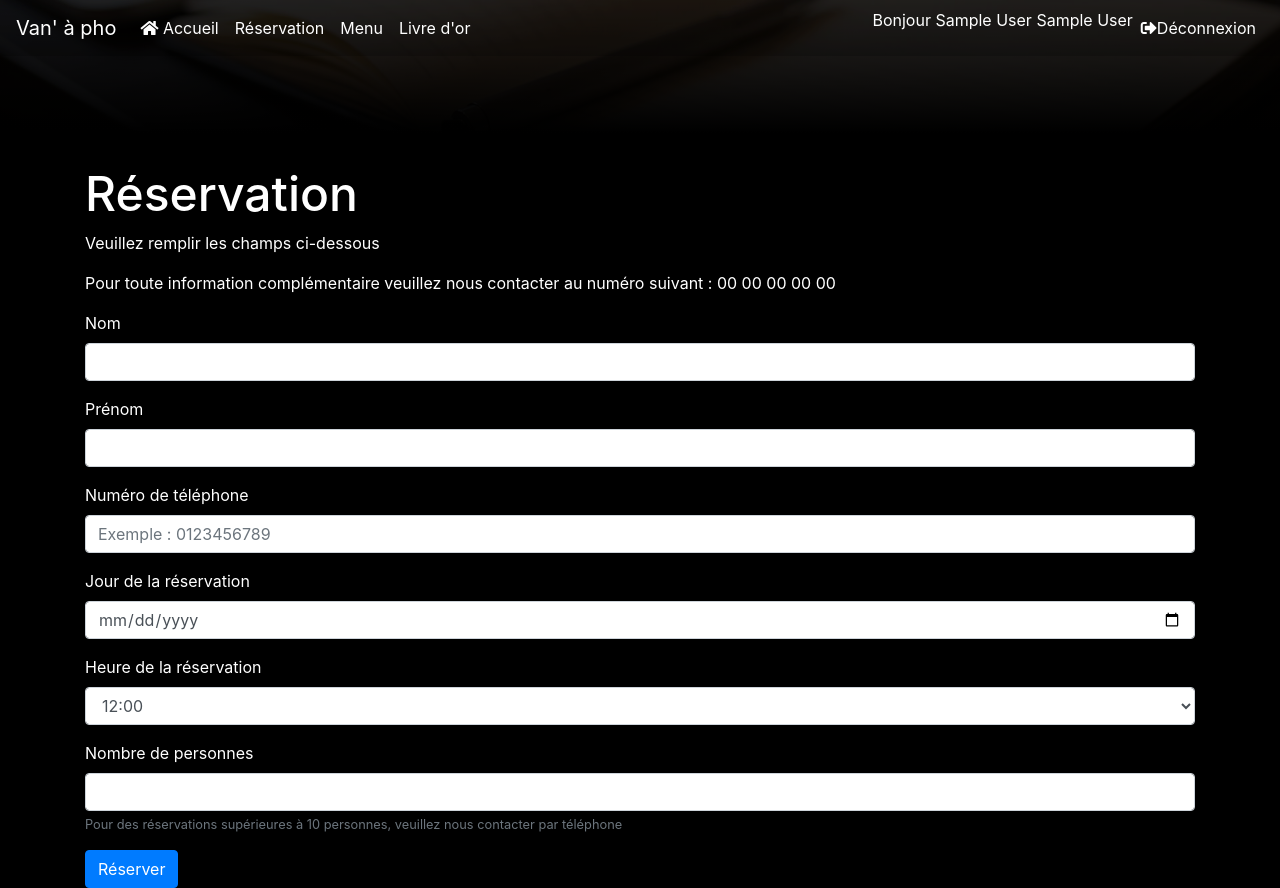
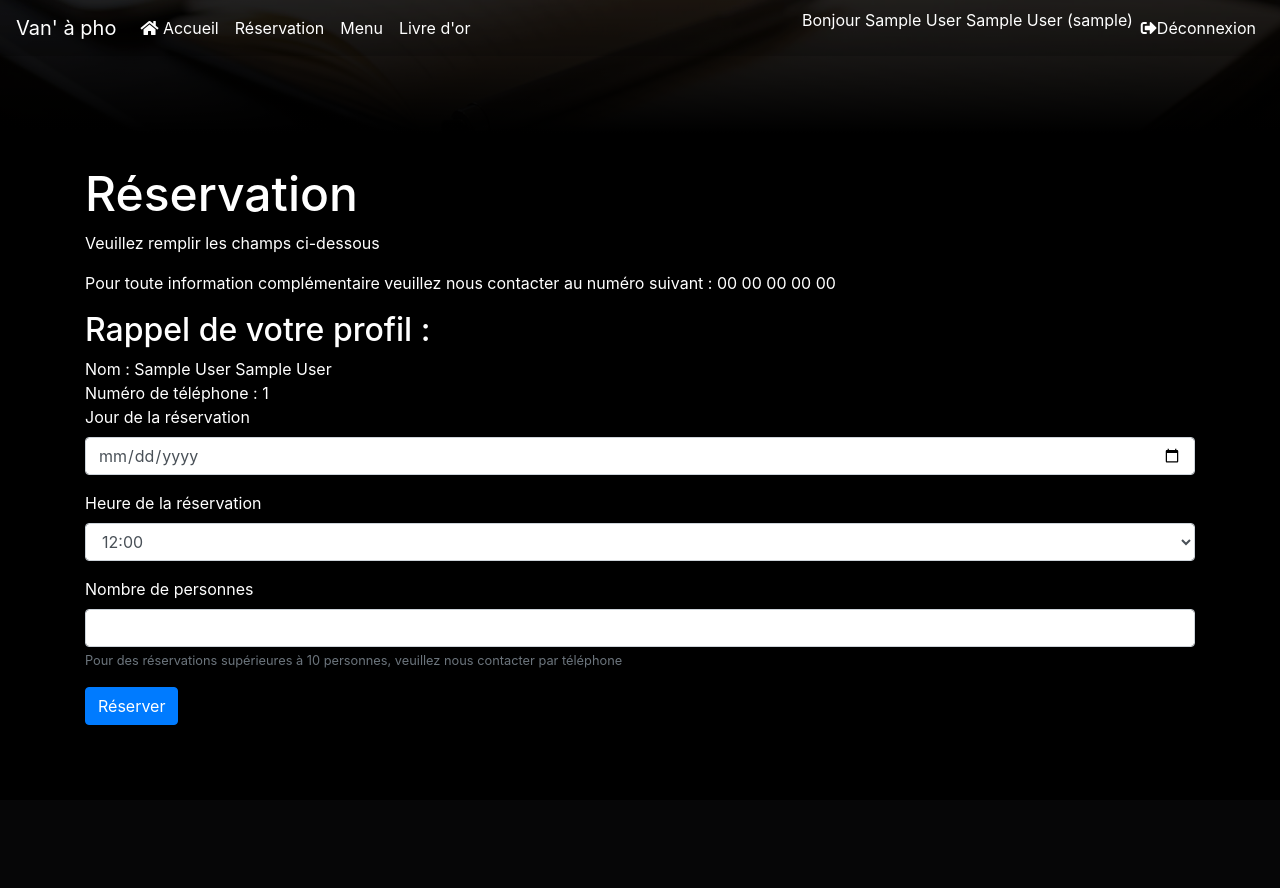
Before and after one commit to Sourigna-Vannapho/restaurant, a PHP site: page /index.php?action=booking in a window 1280 px wide. After the commit the page ends 725 px from the top, so only its background shows below. Run offline with PHP 8.4, Linux system fonts and the light colour scheme; the visitor is signed in with stand-in values (Sample User, id 1); some libraries are stand-ins or nearby versions.

Commit message:
Finished guestbook entry display / finished booking process

```diff
--- a/controller/controller.php
+++ b/controller/controller.php
@@ -3,6 +3,7 @@ require "vendor/autoload.php";
 use model\Sourigna\BlogManager;
 use model\Sourigna\LoginManager;
 use model\Sourigna\GuestbookManager;
+use model\Sourigna\BookingManager;
 // use model\Sourigna\Manager;
 // $database = new Manager();
 
@@ -41,10 +42,17 @@ function logoutConfirm(){
 	require('view/post/logout_post.php');
 }
 function guestbook(){
+	$guestbookManager = new GuestbookManager();
+	$guestbookEntry = $guestbookManager->callGuestbook();
 	require('view/guestbook.php');
 }
 function entryGuestbook(){
 	$guestbookManager = new GuestbookManager();
-	$test = $guestbookManager->writeGuestbook();
+	$guestbookStatus = $guestbookManager->writeGuestbook();
 	require('view/post/guestbook_post.php');
 }
+function bookingConfirm(){
+	$bookingManager = new BookingManager();
+	$bookingStatus = $bookingManager->callBooking();
+	require('view/post/booking_post.php');
+}
--- a/index.php
+++ b/index.php
@@ -37,6 +37,9 @@ try{
 			case "logout":
 				logoutConfirm();
 				break;
+			case "booking_confirm":
+				bookingConfirm();
+				break;
 		}
 	}
 	else{
--- a/view/booking.php
+++ b/view/booking.php
@@ -10,38 +10,47 @@
 	<h1>Réservation</h1>
 	<p>Veuillez remplir les champs ci-dessous</p>
 	<p>Pour toute information complémentaire veuillez nous contacter au numéro suivant : 00 00 00 00 00</p>
-	<form>
-		<div class="form-group">
-			<label>Nom</label>
-			<input type="text" class="form-control">
-		</div>
-		<div class="form-group">
-			<label>Prénom</label>
-			<input type="text" class="form-control">
-		</div>
-		<div class="form-group">
-			<label>Numéro de téléphone</label>
-			<input type="tel" name="phone" pattern="[0-9]{10}" class="form-control" placeholder="Exemple : 0123456789">
-		</div>
+	<h2>Rappel de votre profil :</h2>
+	<?php
+	if (isset($_SESSION['id'])):
+		?>
+	Nom : <?= $_SESSION['first_name'] . ' ' . $_SESSION['last_name'] ?>
+	<br/>
+	Numéro de téléphone : <?= $_SESSION['phone'] ?>
+	<?php
+	endif;
+	?>
+
+	<form method="POST" action="index.php?action=booking_confirm">
 		<div class="form-group">
 			<label>Jour de la réservation</label>
-			<input type="date" class="form-control">
+			<input type="date" class="form-control" name="day" required>
 		</div>
 		<div class="form-group">
 			<label>Heure de la réservation</label>
-			<select class="form-control">
-				<option>12:00</option>
-				<option>20:00</option>
+			<select class="form-control" name="timeslot" required>
+				<option value="1">12:00</option>
+				<option value="2">12:30</option>
+				<option value="3">13:00</option>
+				<option value="4">19:30</option>
+				<option value="5">20:00</option>
+				<option value="6">20:30</option>
 			</select>
 		</div>
 		<div class="form-group">
 			<label>Nombre de personnes</label>
-			<input type="number" min="1" max="10" class="form-control">
+			<input type="number" min="1" max="20" class="form-control" name="nbPpl" required>
 			<small class="form-text text-muted">Pour des réservations supérieures à 10 personnes, veuillez nous contacter par téléphone</small>
-			<!-- Insérer validation check ? -->
 		</div>
 		<button type="submit" class="btn btn-primary">Réserver</button>
 	</form>
+	<?php
+	if (isset($_GET['booking_status'])):
+	?>
+			<small class="form-text warning">Nous n'avons malheureusement plus de table disponibles pour ce créneau horaire</small>
+	<?php
+	endif;
+	?>
 </div>
 
 <?php $content = ob_get_clean(); ?>
--- /dev/null
+++ b/view/post/booking_post.php
@@ -0,0 +1,5 @@
+<?php
+if ($bookingStatus == true) {
+header('Location:index.php?action=booking&booking_status=false');
+}else{
+header('Location:index.php?information=booking');}
--- a/view/post/register_post.php
+++ b/view/post/register_post.php
@@ -1,6 +1,6 @@
 <?php
 if (!$registerStatus){
-	header('Location:index.php?register_success=true');
+	header('Location:index.php?information=register');
 }
 else{
 	header('Location:index.php?action=register&existing_user=true');
--- a/view/register.php
+++ b/view/register.php
@@ -42,7 +42,7 @@
 			<input type="password" class="form-control" pattern=".{6,}">
 		</div>
 		<br/>
-		<button type="submit" class="btn btn-primary">Réserver</button>
+		<button type="submit" class="btn btn-primary">Inscription</button>
 	</form>
 </div>
 <?php $content = ob_get_clean(); ?>
--- a/view/template.php
+++ b/view/template.php
@@ -16,12 +16,12 @@
 		    		<li><a class="nav-link" href="index.php?action=home"><i class="fas fa-home"></i> Accueil</a></li>
 		    		<li><a class="nav-link" href="index.php?action=booking">Réservation</a></li>
 		    		<li><a class="nav-link" href="index.php?action=menu">Menu</a></li>
-		    		<li><a class="nav-link" href="index.php?action=guestbook">Livre d'or</a></li>
+		    		<li><a class="nav-link" href="index.php?action=guestbook&page=1">Livre d'or</a></li>
 		    	</ul>
 		    	<ul class="navbar-nav">
 		    		<?php
 		    		if (isset($_SESSION['authority'])):
-		    			echo ('Bonjour'. ' ' .$_SESSION['first_name']. ' ' .$_SESSION['last_name']);
+		    			echo ('Bonjour' . ' ' . $_SESSION['first_name'] . ' ' . $_SESSION['last_name'] . ' (' . $_SESSION['mail'] . ')');
 		    		?>
 		    		<li><a class="nav-link" href="index.php?action=logout"><i class="fas fa-sign-out-alt"></i>Déconnexion</a></li>
 		    		<?php
@@ -35,19 +35,37 @@
 
 		    	</ul>
 	    </nav>
-	    <div class="modal fade" id="registerWindow" tabindex="-1" role="dialog">
+	    <div class="modal fade" id="information" tabindex="-1" role="dialog">
   			<div class="modal-dialog" role="document">
    				<div class="modal-content">
     				<div class="modal-header">
-     					<h2 class="modal-title">Inscription complète !</h2>
+     					<h2 class="modal-title">Information</h2>
         				<button type="button" class="close" data-dismiss="modal">
           				<span>&times;</span>
         				</button>
       				</div>
       				<div class="modal-body">
+      					<?php
+      					if (isset($_GET['information'])) :
+      						switch($_GET['information']) :
+      							case "register" : ?>
+      					<h3>Inscription complète !</h3>
         				<p>
         					Un mail à été envoyé dans votre boîte mail, cliquez sur le lien à l'intérieur pour finaliser votre inscription et pouvoir ensuite réserver une table chez nous !
         				</p>
+        				<?php
+        							break;
+        						case "booking" :
+        				?>
+        				<h3>Réservation complète !</h3>
+        				<p>
+        					Votre réservation à bien été prise en compte !
+        				</p>
+        				<?php
+        							break;
+        					endswitch;
+        				endif;
+        				?>
       				</div>
       				<div class="modal-footer">
 				        <button type="button" class="btn btn-secondary" data-dismiss="modal">Fermer</button>
@@ -92,9 +110,9 @@
 	<script src="public/scripts/script.js"></script>
 	<script src="public/scripts/main.js"></script>
 	<?php
-	if (isset($_GET['register_success'])):
+	if (isset($_GET['information'])):
 	?>
-	<script>var test = $("#registerWindow").modal('show')</script>
+	<script>var test = $("#information").modal('show')</script>
 	<?php
 	endif;
 	?>
```
Also changed, not shown: model/Sourigna/BookingManager.php (added, +33 -0 lines), model/Sourigna/GuestbookManager.php (+15 -3 lines), view/guestbook.php (+16 -0 lines).
